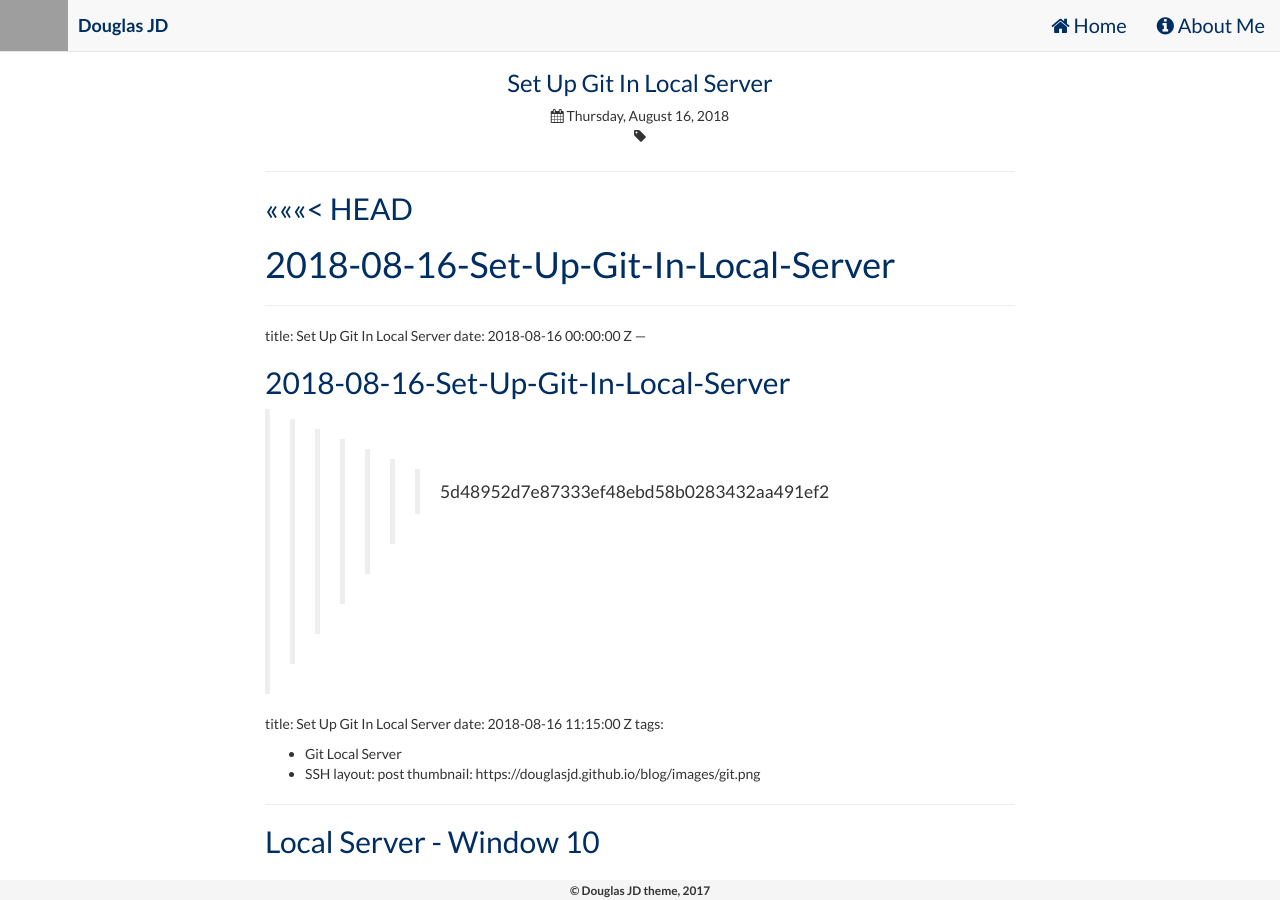
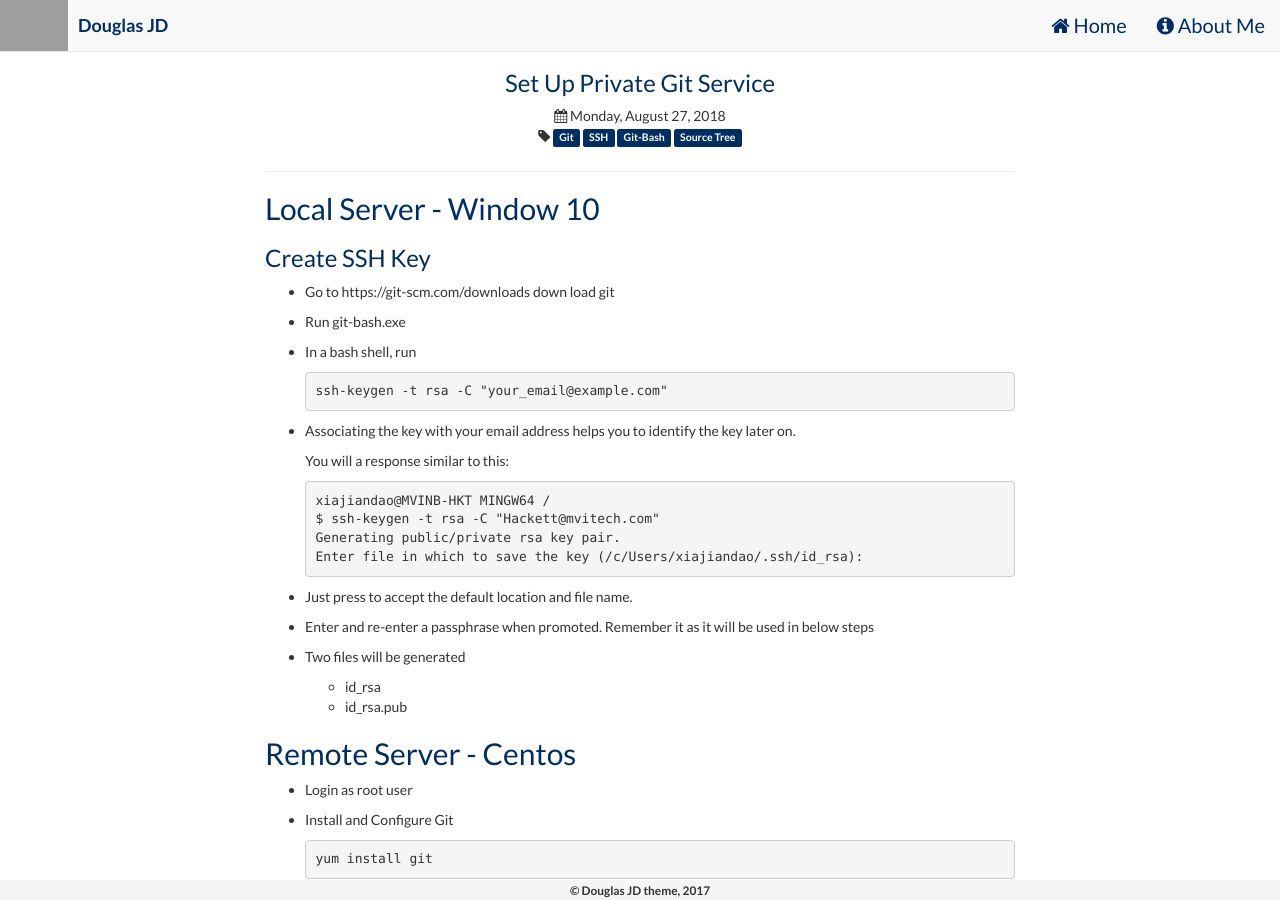
Before and after one commit to jd-xia/blog, a Jekyll site: the page built from _posts/2018-08-16-Set-Up-Git-In-Local-Server.md, in a window 1280 px wide and 900 px high. Built offline with Jekyll 4.4.1, drawn with Linux system fonts in a browser that asks for light colours; nearby versions of some CDN libraries; our own code applies the rules of GitHub Pages for plain Markdown files; grey boxes are pictures that could not be loaded.

Commit message:
correct the conflict

```diff
--- a/_posts/2018-08-16-Set-Up-Git-In-Local-Server.md
+++ b/_posts/2018-08-16-Set-Up-Git-In-Local-Server.md
@@ -1,26 +1,15 @@
-<<<<<<< HEAD
-------
-
-2018-08-16-Set-Up-Git-In-Local-Server
-=======
 ---
-title: Set Up Git In Local Server
-date: 2018-08-16 00:00:00 Z
+title: Set Up Private Git Service
+date: 2018-08-27 17:28:00 Z
+tags:
+- Git
+- SSH
+- Git-Bash
+- Source Tree
+layout: post
+thumbnail: https://douglasjd.github.io/blog/images/git.jpg
 ---
 
-## 2018-08-16-Set-Up-Git-In-Local-Server
->>>>>>> 5d48952d7e87333ef48ebd58b0283432aa491ef2
-
-title:  Set Up Git In Local Server
-date: 2018-08-16 11:15:00 Z
-tags:
-
-- Git Local Server
-- SSH
-  layout: post
-  thumbnail: https://douglasjd.github.io/blog/images/git.png
-
-------
 
 ## Local Server - Window 10
 
```
